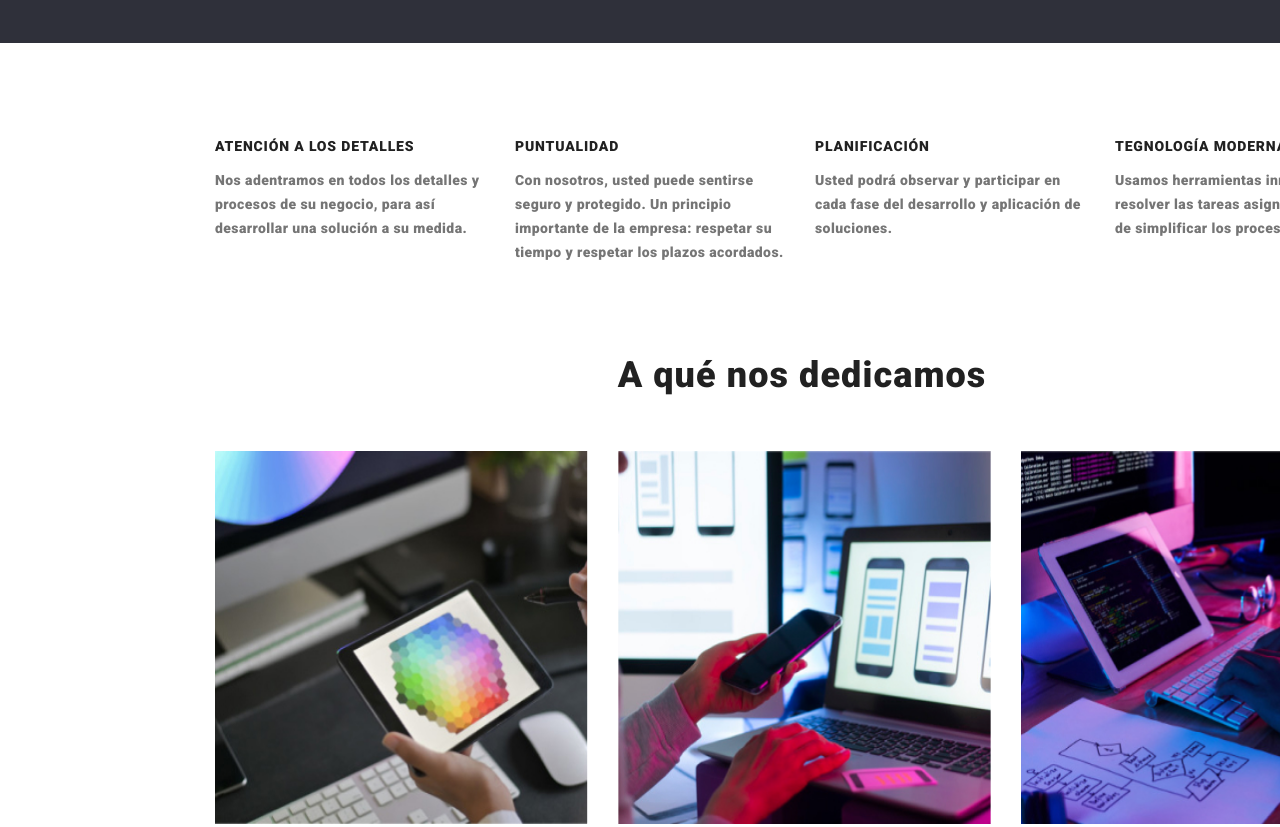
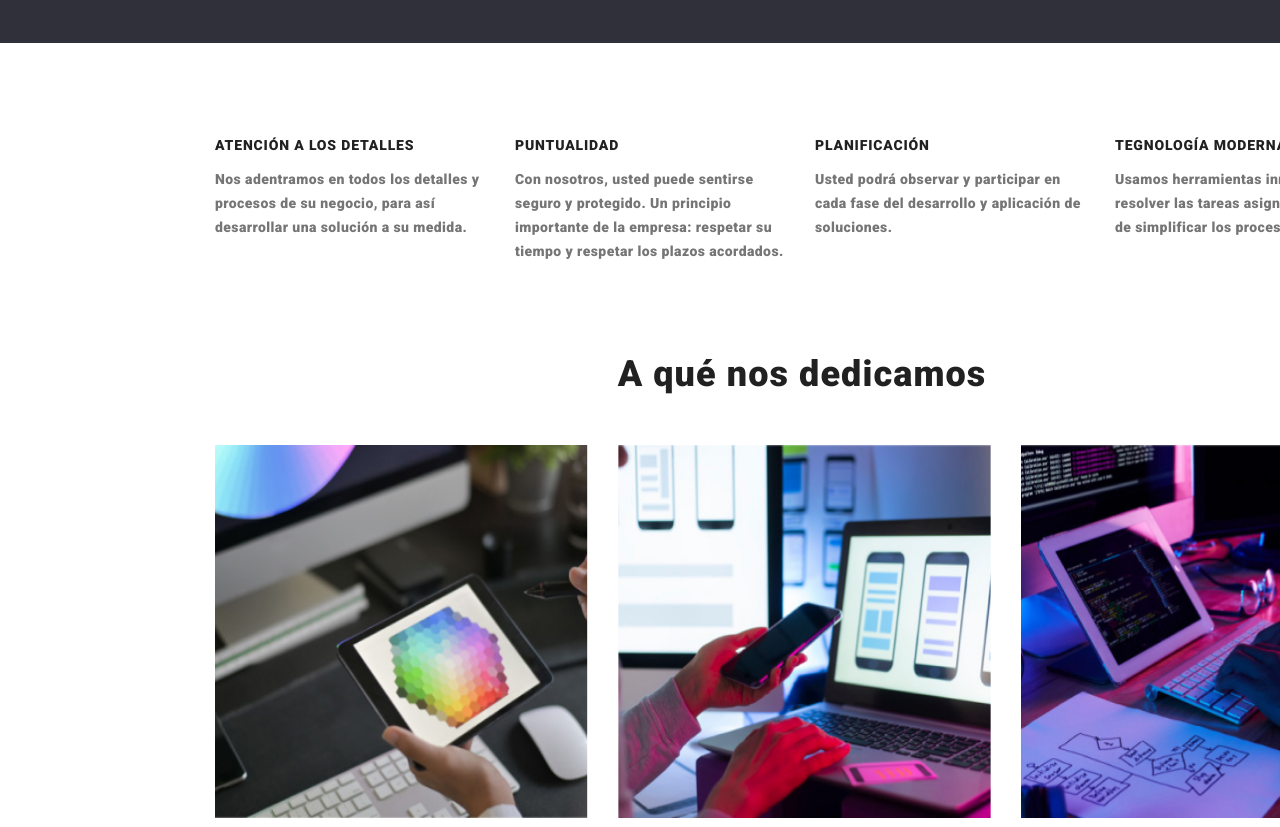
Before and after one commit to V-573/goit-markup-hw-03, a plain HTML site: page index.html in a window 1280 px wide. Shown: the part 640-1467 px from the top of the page. Drawn offline with nearby package versions, Linux system fonts and the light colour scheme.

Commit message:
anexo de clase container y ajuste de margin y padding

```diff
--- a/css/styles.css
+++ b/css/styles.css
@@ -14,7 +14,11 @@ figure{
 /* me estaba produciendo error en las 9 imagenes de portafolio y note que el navegador acomoda esta
 margen automaticamente en 40px y por eso aca la coloco en 0 */
 
+.container{
+    width:1600px;
 
+
+}
 .logo{
     font-family: Raleway;
     font-style: normal;
@@ -33,6 +37,7 @@ margen automaticamente en 40px y por eso aca la coloco en 0 */
 display:flex;
 justify-content: space-between;
 width: 1600px;
+gap:314px;
 
 }
 .section_header_div1{
@@ -42,7 +47,9 @@ border-bottom: 1px solid #ECECEC;
 width: 1600px;
 
 
+
 }
+
 .navigation ul{
     display:flex;
     margin-top: 32px;
@@ -126,8 +133,8 @@ section .button0{
 
 }
 .section2{
-    /* padding-top: 95px; */
-    margin-top:95px
+    /* padding-top: 94px; */
+    margin-top:94px;
 }
 
 .section2 h4{
@@ -192,14 +199,14 @@ width:270px;
 
 .section3{
 
-height:425px;
+height:465px;
 width:1174px;
 text-align: center;
 /* padding-top: 94px; */
 margin-top:94px;
 margin-left:215px;
 margin-right:215px;
-margin-bottom: 94px;
+
 
 }
 .section3 h2{
@@ -209,7 +216,7 @@ margin-bottom: 94px;
 
 .section3_div{
   display: flex;
-  margin-top:55.05px;
+  margin-top:50px;
   margin-bottom:94px;
   width:1174px;
   height:373px;
@@ -223,6 +230,7 @@ margin-bottom: 94px;
 
 
 .tittle2{
+
     font-family: Roboto;
     font-style: normal;
     font-weight: 700;
@@ -231,6 +239,7 @@ margin-bottom: 94px;
     letter-spacing: 0.03em;
     color: #212121;
     text-align: center;
+
 
 
 }
--- a/index.html
+++ b/index.html
@@ -20,6 +20,7 @@
   </head>
 
   <body>
+    <div class="container">
     <header class="section_header">
       <div class="section_header_div1">
         <p class="logo">WebStudio</p>
@@ -193,5 +194,6 @@
         </address>
       </div>
     </footer>
+    </div>
   </body>
 </html>
```
Also changed, not shown: portafolio.html (+3 -0 lines).
